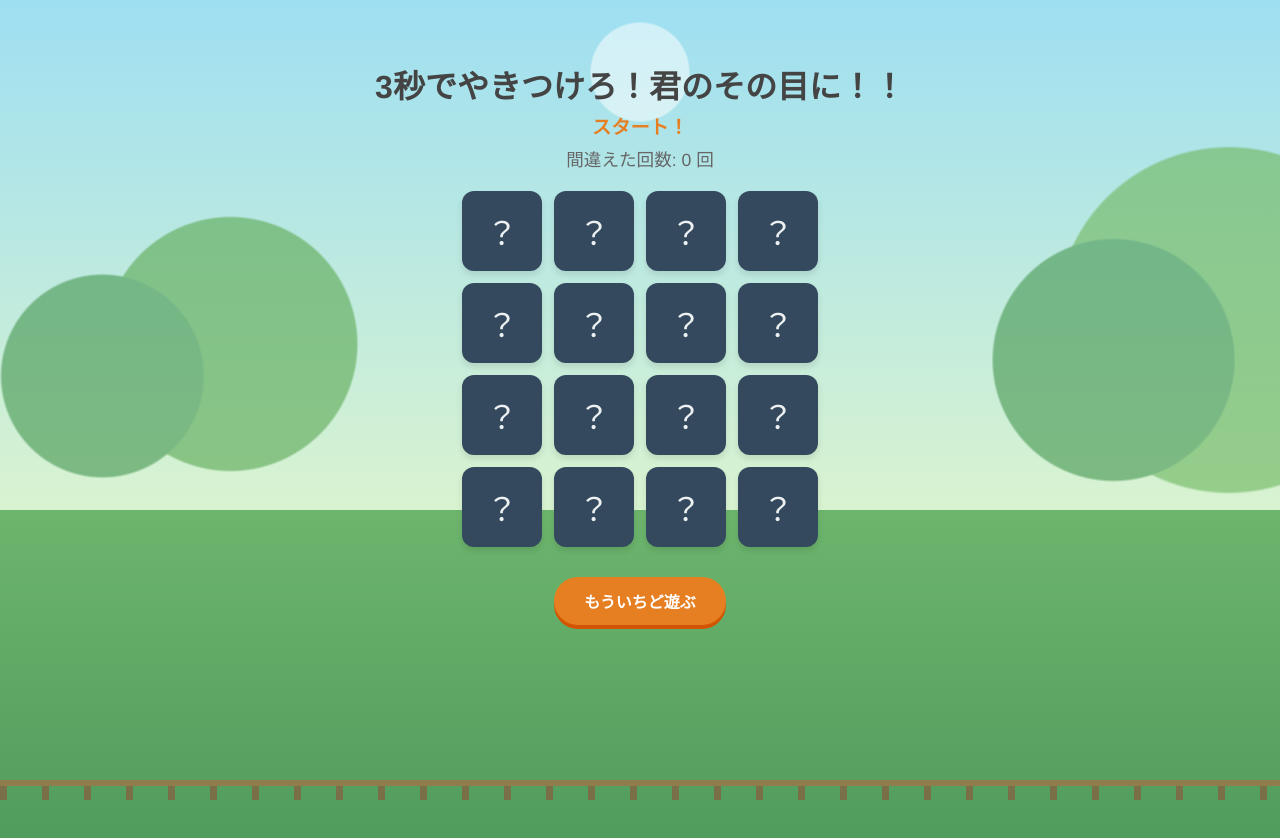
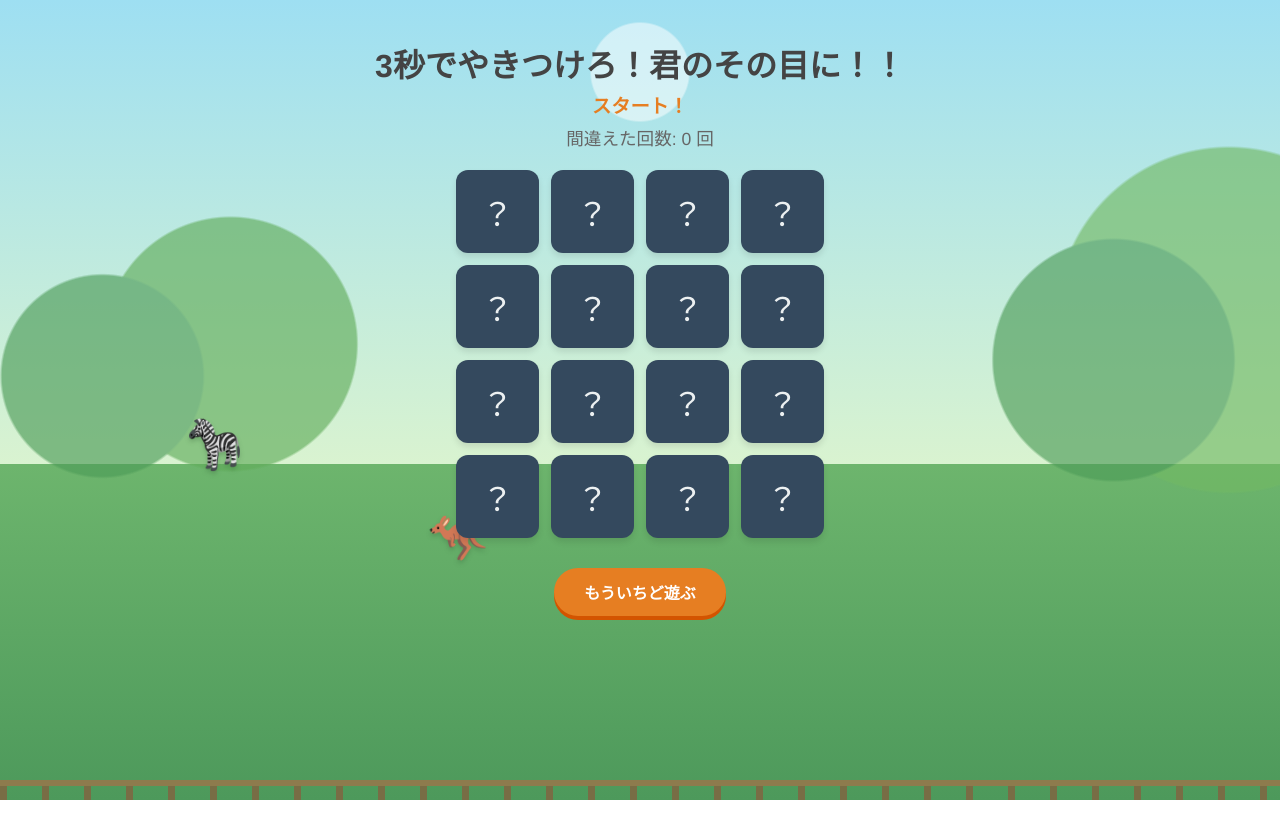
Before and after one commit to DamianToshi/Game_shu, a plain HTML site: page index.html in a window 1280 px wide. After the commit the page ends 800 px from the top, so only its background shows below. Drawn offline with Linux system fonts and the light colour scheme.

Commit message:
画面ザイズと変更

```diff
--- a/index.html
+++ b/index.html
@@ -15,6 +15,7 @@
     overflow-x: hidden;
     background: linear-gradient(to bottom, #9edff2 0%, #d9f3d0 58%, #6db56d 58%, #4d995b 100%);
     margin: 0;
+    box-sizing: border-box;
     padding: 40px 20px;
   }
 
@@ -47,7 +48,38 @@
     pointer-events: none;
   }
 
-  h1 { color: #444; margin-bottom: 5px; }
+  .zoo-animals {
+    position: fixed;
+    z-index: 0;
+    inset: 0;
+    overflow: hidden;
+    pointer-events: none;
+  }
+
+  .zoo-animal {
+    position: absolute;
+    left: -4rem;
+    font-size: clamp(1.8rem, 7vw, 3rem);
+    filter: drop-shadow(0 3px 2px rgba(45, 83, 47, 0.25));
+    animation: run-across var(--run-time) linear forwards;
+  }
+
+  h1, #status-message, .stats, .grid, button {
+    position: relative;
+    z-index: 1;
+  }
+
+  @keyframes run-across {
+    from { transform: translateX(0) scaleX(1); }
+    to { transform: translateX(calc(100vw + 8rem)) scaleX(1); }
+  }
+
+  h1 {
+    color: #444;
+    margin: 0 0 5px;
+    font-size: clamp(1.35rem, 5vw, 2rem);
+    text-align: center;
+  }
 
   /* メッセージ表示エリア */
   #status-message {
@@ -66,14 +98,15 @@
 
   .grid {
     display: grid;
-    grid-template-columns: repeat(4, 80px);
-    gap: 12px;
+    width: min(100%, 368px);
+    grid-template-columns: repeat(4, minmax(0, 1fr));
+    gap: clamp(6px, 2.5vw, 12px);
     perspective: 1000px;
   }
 
   .card {
-    width: 80px;
-    height: 80px;
+    width: 100%;
+    aspect-ratio: 1;
     cursor: pointer;
     position: relative;
     transition: transform 0.6s cubic-bezier(0.4, 0, 0.2, 1);
@@ -98,13 +131,13 @@
   .card .front {
     background-color: #34495e;
     color: #ecf0f1;
-    font-size: 32px;
+    font-size: clamp(1.5rem, 9vw, 2rem);
   }
 
   /* 表面 */
   .card .back {
     background-color: #fff;
-    font-size: 42px;
+    font-size: clamp(2rem, 12vw, 2.625rem);
     transform: rotateY(180deg);
   }
 
@@ -121,6 +154,26 @@
     box-shadow: 0 4px 0 #d35400;
   }
 
+  @media (max-width: 420px) {
+    body {
+      padding: 24px 12px 32px;
+    }
+
+    #status-message {
+      font-size: 1rem;
+    }
+
+    .stats {
+      font-size: 0.95rem;
+      margin-bottom: 14px;
+    }
+
+    button {
+      width: min(100%, 240px);
+      padding: 11px 18px;
+    }
+  }
+
   button:active { transform: translateY(2px); box-shadow: 0 2px 0 #d35400; }
 
   /* プレビュー中はクリックできないようにする */
@@ -128,6 +181,8 @@
 </style>
 </head>
 <body>
+
+<div class="zoo-animals" id="zoo-animals" aria-hidden="true"></div>
 
 <h1>3秒でやきつけろ！君のその目に！！</h1>
 <div id="status-message">位置を覚えてね！</div>
@@ -150,6 +205,8 @@
   const grid = document.getElementById('grid');
   const mistakesDisplay = document.getElementById('mistakes');
   const statusMsg = document.getElementById('status-message');
+  const zooAnimals = document.getElementById('zoo-animals');
+  const animalEmojis = ['🐘', '🦒', '🦓', '🐒', '🦏', '🦘'];
 
   function shuffle(array) {
     for (let i = array.length - 1; i > 0; i--) {
@@ -187,6 +244,18 @@
   function playMissSound() {
     playTone(220, 0.18, 'sawtooth', 0.05);
     playTone(165, 0.28, 'sawtooth', 0.05, 0.12);
+  }
+
+  function spawnAnimal() {
+    const animal = document.createElement('span');
+    animal.className = 'zoo-animal';
+    animal.textContent = animalEmojis[Math.floor(Math.random() * animalEmojis.length)];
+    animal.style.top = `${18 + Math.random() * 68}vh`;
+    animal.style.setProperty('--run-time', `${8 + Math.random() * 7}s`);
+    zooAnimals.appendChild(animal);
+    animal.addEventListener('animationend', () => animal.remove(), { once: true });
+
+    setTimeout(spawnAnimal, 2500 + Math.random() * 4000);
   }
 
   async function initGame() {
@@ -283,6 +352,7 @@
   }
 
   initGame();
+  spawnAnimal();
 </script>
 </body>
 </html>
```
